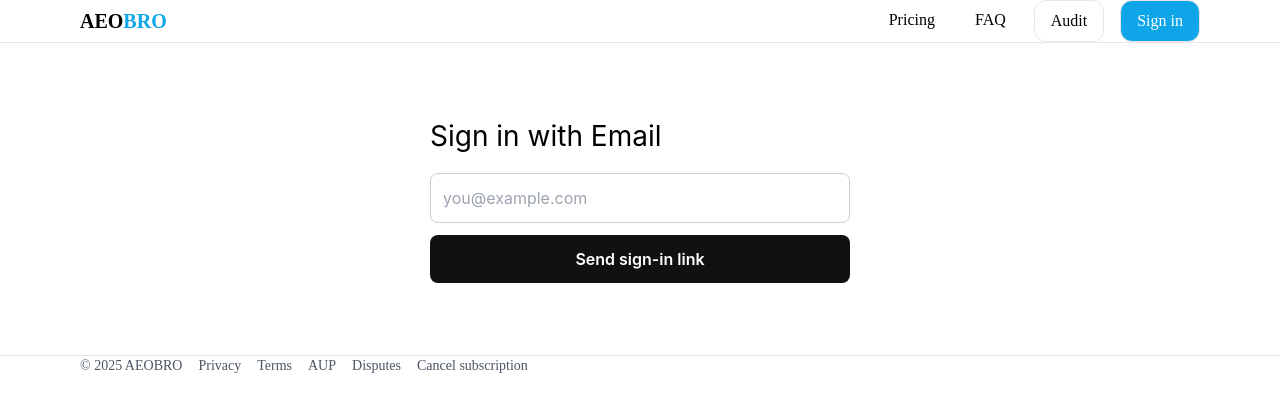
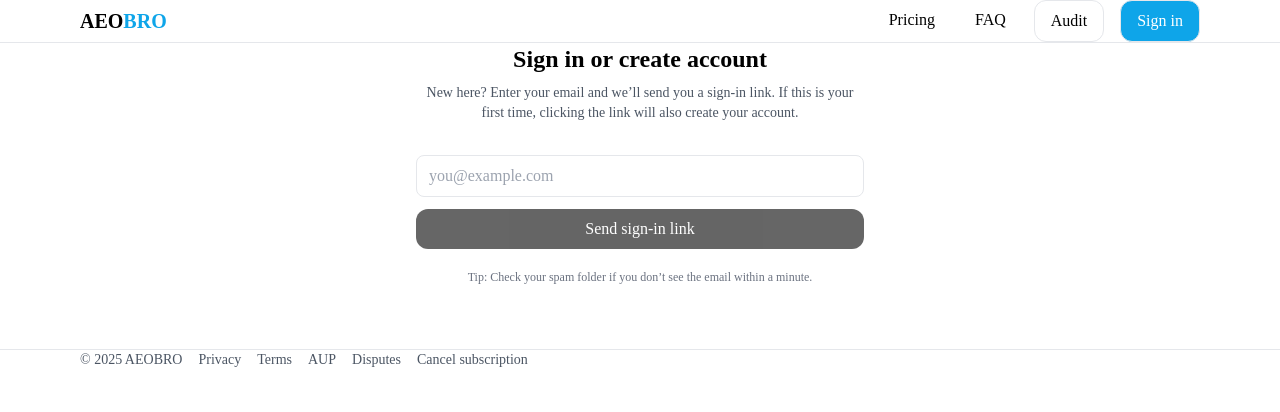
Before and after one commit to NewguyMMM/aeobro, a Next.js app: page /login in a window 1280 px wide. Shown: the top 412 px of the page. Built offline with nearby package versions, Linux system fonts and the light colour scheme; no server answers.

Commit message:
Update page.tsx

```diff
--- a/app/login/page.tsx
+++ b/app/login/page.tsx
@@ -1,57 +1,101 @@
+// app/login/page.tsx
 "use client";
 
 import * as React from "react";
+import { useSearchParams } from "next/navigation";
 import { signIn } from "next-auth/react";
 
-export default function EmailLoginForm() {
+export default function LoginPage() {
+  const sp = useSearchParams();
+  const callbackUrl = sp.get("callbackUrl") || "/dashboard";
+
   const [email, setEmail] = React.useState("");
   const [busy, setBusy] = React.useState(false);
   const [message, setMessage] = React.useState<string | null>(null);
+  const [error, setError] = React.useState<string | null>(null);
+
+  const trimmed = email.trim();
+  const isValidEmail = /^[^\s@]+@[^\s@]+\.[^\s@]+$/.test(trimmed);
 
   async function onSubmit(e: React.FormEvent) {
     e.preventDefault();
+    setMessage(null);
+    setError(null);
+
+    if (!isValidEmail) {
+      setError("Please enter a valid email address.");
+      return;
+    }
+
     setBusy(true);
-    setMessage(null);
     try {
-      // Add callbackUrl so the verified magic-link goes to your app (not back to /login)
-      await signIn("email", { email, callbackUrl: "/dashboard", redirect: false });
+      // Send magic link without redirecting this page
+      await signIn("email", { email: trimmed, callbackUrl, redirect: false });
       setMessage("Check your email for the sign-in link.");
-    } catch {
-      setMessage("Something went wrong. Please try again.");
+    } catch (err: any) {
+      setError(err?.message || "Could not start sign-in. Please try again.");
     } finally {
       setBusy(false);
     }
   }
 
   return (
-    <div style={{ maxWidth: 420, margin: "72px auto", fontFamily: "Inter, system-ui, Arial" }}>
-      <h1 style={{ fontSize: 28, marginBottom: 16 }}>Sign in with Email</h1>
-      <form onSubmit={onSubmit} style={{ display: "grid", gap: 12 }}>
+    <div className="container pt-28 pb-20">
+      <div className="mx-auto w-full max-w-md">
+        <h1 className="mb-2 text-center text-2xl font-semibold">Sign in or create account</h1>
+
+        {/* Clear explanation for first-time users */}
+        <p className="mb-8 text-center text-sm text-gray-600">
+          New here? Enter your email and we’ll send you a sign-in link. If this is your first time,
+          clicking the link will also create your account.
+        </p>
+
+        {error && (
+          <div
+            role="alert"
+            className="mb-4 rounded-md border border-red-200 bg-red-50 px-3 py-2 text-sm text-red-700"
+          >
+            {error}
+          </div>
+        )}
+        {message && (
+          <div
+            role="status"
+            className="mb-4 rounded-md border border-green-200 bg-green-50 px-3 py-2 text-sm text-green-700"
+          >
+            {message}
+          </div>
+        )}
+
+        <form onSubmit={onSubmit} className="grid gap-3" noValidate>
+          <label htmlFor="email" className="sr-only">
+            Email address
+          </label>
           <input
+            id="email"
             type="email"
-          required
+            inputMode="email"
+            autoComplete="email"
+            placeholder="you@example.com"
+            className="w-full rounded-lg border px-3 py-2"
             value={email}
             onChange={(e) => setEmail(e.target.value)}
-          placeholder="you@example.com"
-          style={{ padding: 12, borderRadius: 8, border: "1px solid #ccc" }}
+            aria-invalid={error ? true : false}
           />
+
           <button
             type="submit"
-          disabled={busy || !email}
-          style={{
-            padding: "12px 16px",
-            borderRadius: 8,
-            border: 0,
-            background: "#111",
-            color: "#fff",
-            fontWeight: 600,
-            cursor: busy ? "not-allowed" : "pointer",
-          }}
+            disabled={busy || !isValidEmail}
+            className="inline-flex h-10 items-center justify-center rounded-xl bg-black px-4 py-2 font-medium text-white transition-colors hover:bg-sky-600 disabled:opacity-60"
           >
-          {busy ? "Sending..." : "Send sign-in link"}
+            {busy ? "Sending…" : "Send sign-in link"}
           </button>
+
+          <p className="mt-2 text-center text-xs text-gray-500">
+            Tip: Check your spam folder if you don’t see the email within a minute.
+          </p>
         </form>
-      {message && <p style={{ marginTop: 12, color: "#444" }}>{message}</p>}
+      </div>
     </div>
   );
 }
```
Lines whose indentation alone changed are shown as unchanged.
